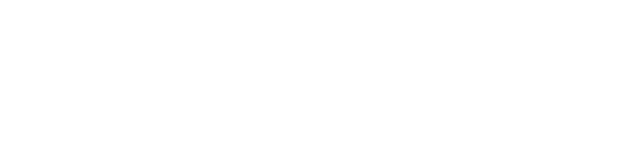
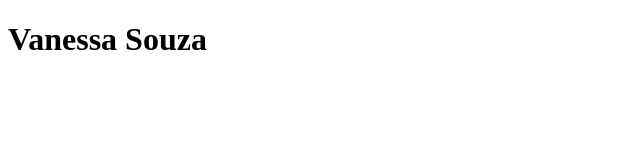
Before and after one commit to VanessaSouza142/DemoGit, a plain HTML site: page index.html in a window 1280 px wide. Shown: the whole page, without its empty margins (0-640 px from the left). Drawn offline with Linux system fonts and the light colour scheme.

Commit message:
Add Title of the page

```diff
--- a/index.html
+++ b/index.html
@@ -7,6 +7,6 @@
     <title>Document</title>
 </head>
 <body>
-
+    <h1>Vanessa Souza</h1>
 </body>
 </html>
```
